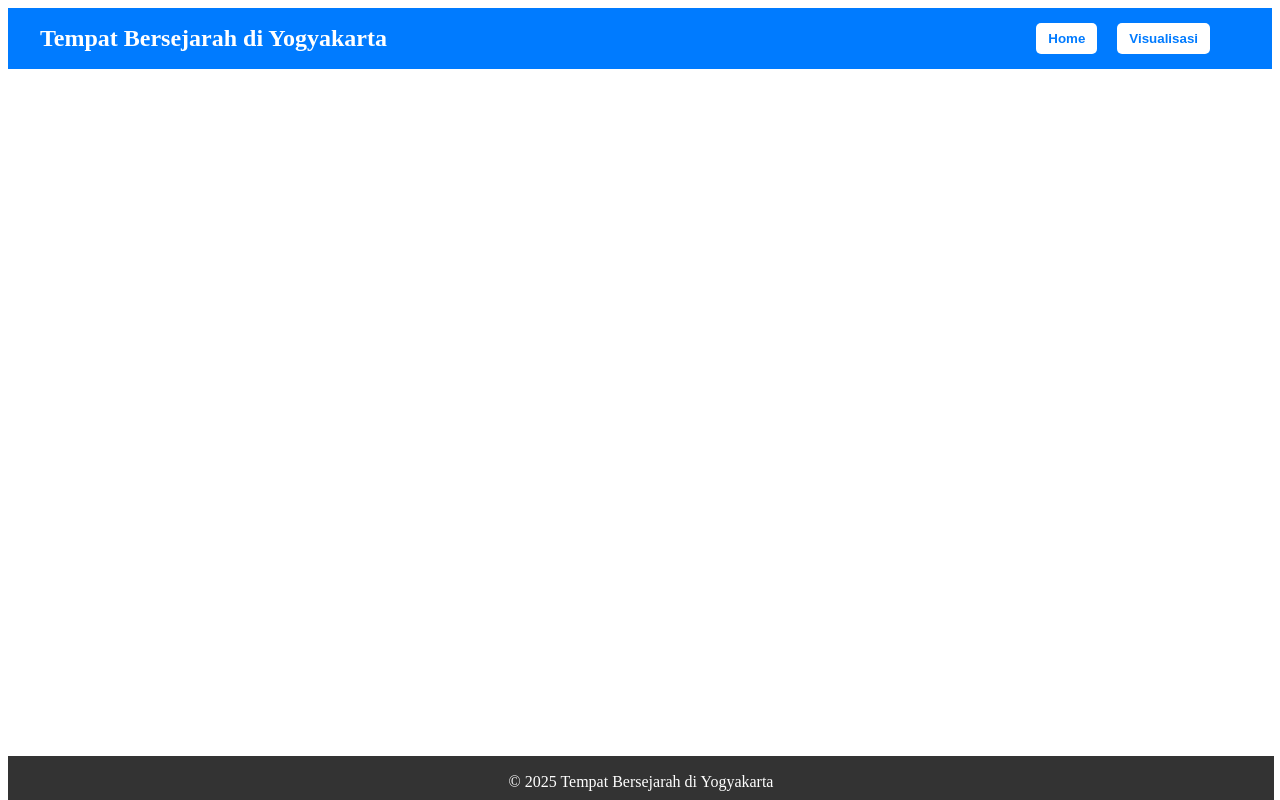
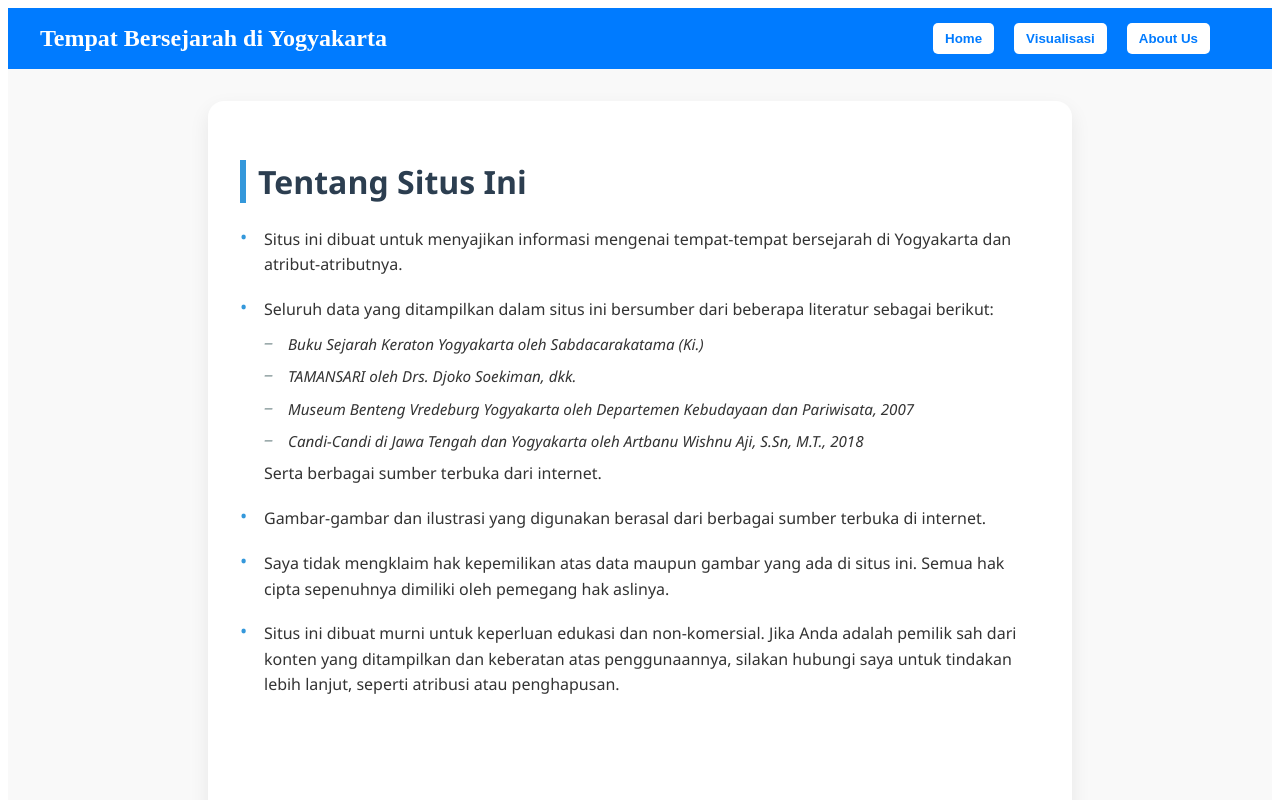
Before and after one commit to armandosuramana/Tempat_Bersejarah_Yogyakarta, a Vue app: page /about in a window 1280 px wide. Shown: the top 800 px of the page. Built offline with nearby package versions, Linux system fonts and the light colour scheme.

Commit message:
Update AppHeader and router

```diff
--- a/src/components/AppHeader.vue
+++ b/src/components/AppHeader.vue
@@ -5,6 +5,7 @@
       <nav>
         <button @click="goHome">Home</button>
         <button @click="goToVisualisasi">Visualisasi</button>
+        <button @click="goToAbout">About Us</button>
       </nav>
     </div>
   </header>
@@ -12,22 +13,22 @@
 
 <script setup>
 import { useRouter } from 'vue-router'
-// Mengimpor fungsi useRouter dari vue-router untuk navigasi halaman secara programatis
 
 const router = useRouter()
-// Mengambil instance router aktif agar bisa digunakan untuk push()
 
 const goHome = () => {
   router.push({ name: 'Home' })
 }
-// Fungsi untuk navigasi ke halaman dengan nama route 'Home' (biasanya didefinisikan dalam routes.js)
 
 const goToVisualisasi = () => {
   router.push({ name: 'Visualisasi' })
 }
-// Fungsi untuk navigasi ke halaman dengan nama route 'Visualisasi'
+
+const goToAbout = () => {
+  router.push({ name: 'About' })
+}
+// Pastikan route 'About' sudah didefinisikan di router/index.js
 </script>
-
 
 <style scoped>
 .header {
@@ -55,9 +56,9 @@ h1 {
 
 nav {
   display: flex;
-  gap: 20px; /* jarak antar tombol */
+  gap: 20px;
   align-items: center;
-  margin-right: 30px; /* geser tombol ke kiri dari tepi kanan */
+  margin-right: 30px;
 }
 
 button {
--- a/src/router/index.js
+++ b/src/router/index.js
@@ -26,6 +26,7 @@ import ArcadanReliefPrambananView from '../views/ArcadanReliefPrambananView.vue'
 import CandiPendampingView from '../views/CandiPendampingView.vue'
 import StupaBorobudurView from '../views/StupaBorobudurView.vue'
 import ArcadanReliefBorobudurView from '../views/ArcadanReliefBorobudurView.vue'
+import AboutUsView from '../views/AboutUsView.vue'
 
 const routes = [
   { path: '/', name: 'Home', component: HomeView },
@@ -54,6 +55,8 @@ const routes = [
   { path: '/candi-pendamping', name: 'CandiPendamping', component: CandiPendampingView },
   { path: '/stupa-borobudur', name: 'StupaBorobudur', component: StupaBorobudurView },
   { path: '/arca-relief-borobudur', name: 'ArcadanReliefBorobudur', component: ArcadanReliefBorobudurView },
+  { path: '/about', name: 'About', component: AboutUsView },
+
 ]
 
 const router = createRouter({
--- /dev/null
+++ b/src/views/AboutUsView.vue
@@ -0,0 +1,105 @@
+<template>
+    <div class="about-container">
+      <div class="about-card">
+        <h2>Tentang Situs Ini</h2>
+        <ul>
+          <li>
+            Situs ini dibuat untuk menyajikan informasi mengenai tempat-tempat bersejarah di Yogyakarta dan atribut-atributnya.
+          </li>
+          <li>
+            Seluruh data yang ditampilkan dalam situs ini bersumber dari beberapa literatur sebagai berikut:
+            <ul class="reference-list">
+              <li><em>Buku Sejarah Keraton Yogyakarta</em> oleh Sabdacarakatama (Ki.)</li>
+              <li><em>TAMANSARI</em> oleh Drs. Djoko Soekiman, dkk.</li>
+              <li><em>Museum Benteng Vredeburg Yogyakarta</em> oleh Departemen Kebudayaan dan Pariwisata, 2007</li>
+              <li><em>Candi-Candi di Jawa Tengah dan Yogyakarta</em> oleh Artbanu Wishnu Aji, S.Sn, M.T., 2018</li>
+            Serta berbagai sumber terbuka dari internet.
+            </ul>
+          </li>
+          <li>
+            Gambar-gambar dan ilustrasi yang digunakan berasal dari berbagai sumber terbuka di internet.
+          </li>
+          <li>
+            Saya tidak mengklaim hak kepemilikan atas data maupun gambar yang ada di situs ini. Semua hak cipta sepenuhnya dimiliki oleh pemegang hak aslinya.
+          </li>
+          <li>
+            Situs ini dibuat murni untuk keperluan edukasi dan non-komersial. Jika Anda adalah pemilik sah dari konten yang ditampilkan dan keberatan atas penggunaannya, silakan hubungi saya untuk tindakan lebih lanjut, seperti atribusi atau penghapusan.
+          </li>
+        </ul>
+      </div>
+    </div>
+  </template>
+
+  <script setup>
+  // Tidak ada script khusus dibutuhkan
+  </script>
+
+  <style scoped>
+  .about-container {
+    display: flex;
+    justify-content: center;
+    padding: 2rem;
+    background-color: #f9f9f9;
+    min-height: 100vh;
+  }
+
+  .about-card {
+    background: white;
+    border-radius: 1rem;
+    box-shadow: 0 8px 20px rgba(0, 0, 0, 0.08);
+    padding: 2rem;
+    max-width: 800px;
+    width: 100%;
+    font-family: 'Segoe UI', Tahoma, Geneva, Verdana, sans-serif;
+    color: #333;
+  }
+
+  h2 {
+    font-size: 32px;
+    color: #2c3e50;
+    margin-bottom: 1.5rem;
+    border-left: 6px solid #3498db;
+    padding-left: 12px;
+  }
+
+  ul {
+    list-style: none;
+    padding-left: 0;
+  }
+
+  li {
+    position: relative;
+    padding-left: 1.5rem;
+    margin-bottom: 1.2rem;
+    line-height: 1.6;
+  }
+
+  li::before {
+    content: '•';
+    position: absolute;
+    left: 0;
+    color: #3498db;
+    font-size: 1.2rem;
+    line-height: 1;
+  }
+
+  .reference-list {
+    margin-top: 0.6rem;
+    list-style: none;
+    padding-left: 0;
+  }
+
+  .reference-list li {
+    font-style: italic;
+    font-size: 0.95rem;
+    padding-left: 1.5rem;
+    margin-bottom: 0.5rem;
+  }
+
+  .reference-list li::before {
+    content: '–';
+    color: #95a5a6;
+    position: absolute;
+    left: 0;
+  }
+  </style>
```
